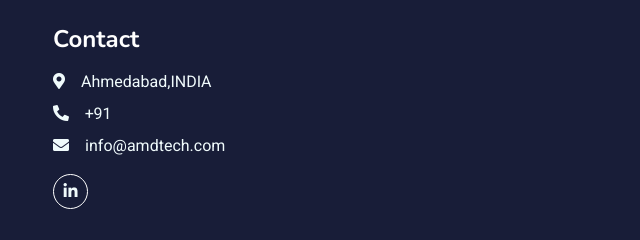
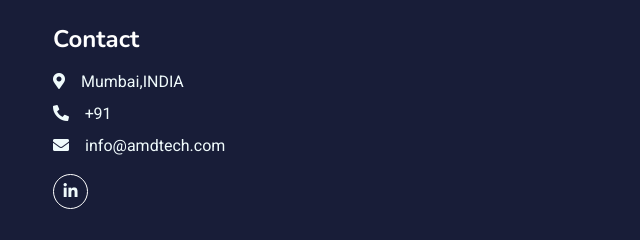
Before and after one commit to makadiasanam/amdtech, a plain HTML site: page contact.html in a window 1280 px wide. Shown: the part 963-1203 px from the top of the page, 611-1251 px from the left. Drawn offline with nearby package versions, Linux system fonts and the light colour scheme.

Commit message:
Update contact.html

```diff
--- a/contact.html
+++ b/contact.html
@@ -210,7 +210,7 @@
                 </div>
                 <div class="col-lg-6 col-md-6">
                     <h4 class="text-white mb-3">Contact</h4>
-                    <p class="mb-2"><i class="fa fa-map-marker-alt me-3"></i>Ahmedabad,INDIA</p>
+                    <p class="mb-2"><i class="fa fa-map-marker-alt me-3"></i>Mumbai,INDIA</p>
                     <p class="mb-2"><i class="fa fa-phone-alt me-3"></i>+91</p>
                     <p class="mb-2"><i class="fa fa-envelope me-3"></i>info@amdtech.com</p>
                     <div class="d-flex pt-2">
```
